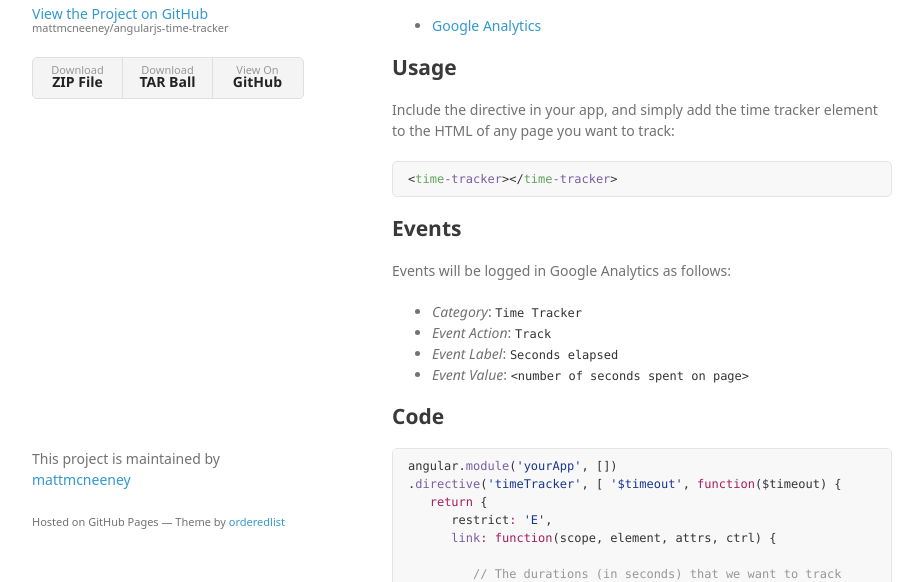
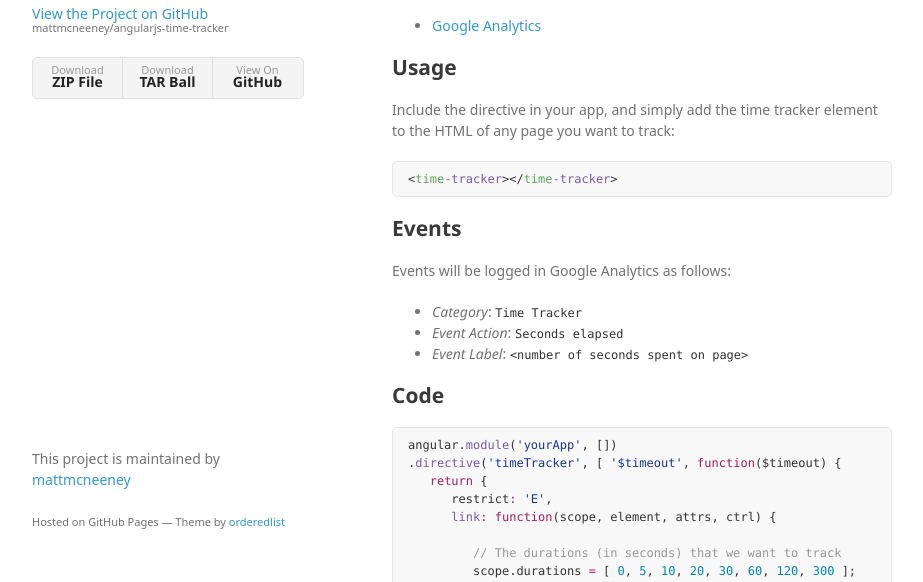
Before and after one commit to mattmcneeney/angularjs-time-tracker, a plain HTML site: page index.html in a window 1280 px wide. Shown: the part 199-781 px from the top of the page, without its empty margins (178-1101 px from the left). Drawn offline with Linux system fonts and the light colour scheme; a web font is replaced by a local one.

```diff
--- a/index.html
+++ b/index.html
@@ -58,13 +58,10 @@ The durations that are tracked are pre-defined.</p>
 <em>Category</em>: <code>Time Tracker</code>
 </li>
 <li>
-<em>Event Action</em>: <code>Track</code>
+<em>Event Action</em>: <code>Seconds elapsed</code>
 </li>
 <li>
-<em>Event Label</em>: <code>Seconds elapsed</code>
-</li>
-<li>
-<em>Event Value</em>: <code>&lt;number of seconds spent on page&gt;</code>
+<em>Event Label</em>: <code>&lt;number of seconds spent on page&gt;</code>
 </li>
 </ul>
 
```
Also changed, not shown: params.json (+1 -1 lines).
